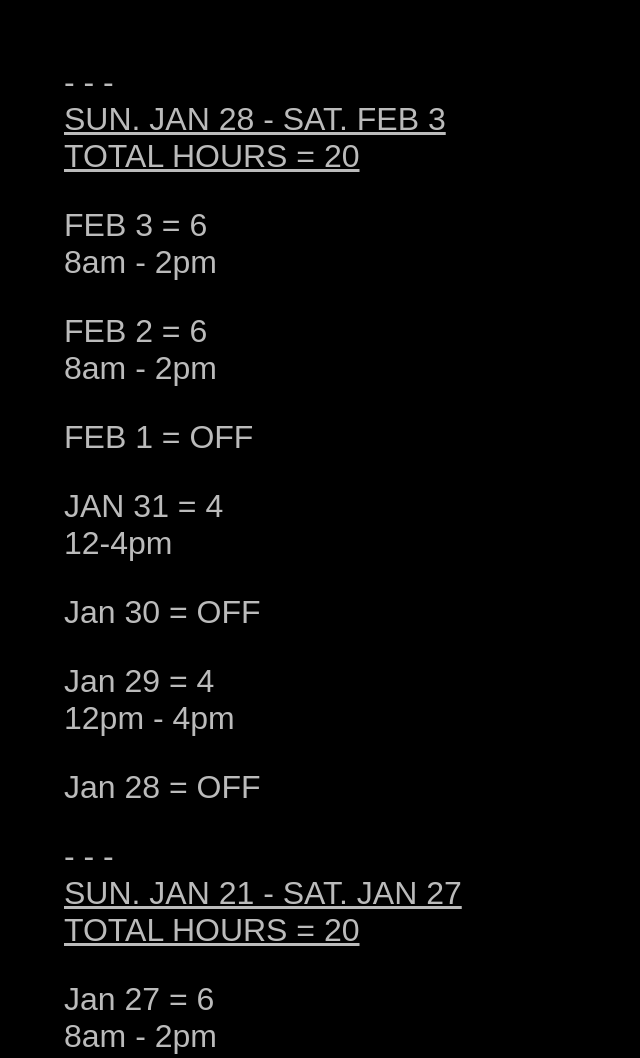
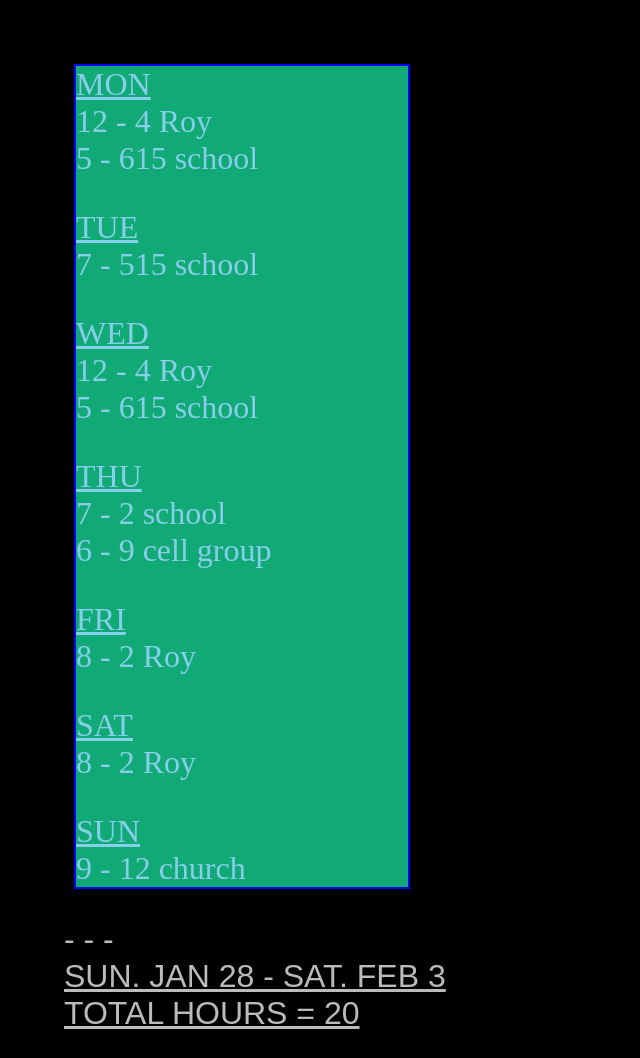
Before and after one commit to sevr/sevr.github.io, a plain HTML site: page index.html in a window 1280 px wide. Shown: the top 1058 px of the page, without its empty margins (0-640 px from the left). Drawn offline with Linux system fonts and the light colour scheme.

Commit message:
Update index.html

```diff
--- a/index.html
+++ b/index.html
@@ -5,7 +5,67 @@
   font-size: 2em;
     font-family: arial;
   margin: 2em; }
+
+  div.time {background: #1a7 ;
+    color: skyblue ;
+    font-family: serif ;
+    border: 2px blue solid;
+  margin-left: 10px;
+    margin-right: 70%;
+  }
+
 </style>
+
+
+<div class=time>
+  <u>
+MON</u>
+<br>
+12 - 4 Roy
+<br>
+5 - 615 school
+<p>
+
+  <u>
+  TUE</u>
+<br>
+  7 - 515 school
+<p>
+  <u>
+    WED</u>
+<br>
+12 - 4 Roy
+<br>
+5 - 615 school
+</p>
+
+<u>
+  THU</u>
+<br>
+7 - 2 school
+<br>
+6 - 9 cell group
+</p>
+
+<u>FRI</u>
+<br>
+8 - 2 Roy
+<p>
+
+
+  <u>SAT</u>
+<br>
+8 - 2 Roy
+</p>
+
+<u>
+SUN</u>
+<br>
+9 - 12 church
+</div>
+
+<p>
+
 
 - - -
 <BR>
```
